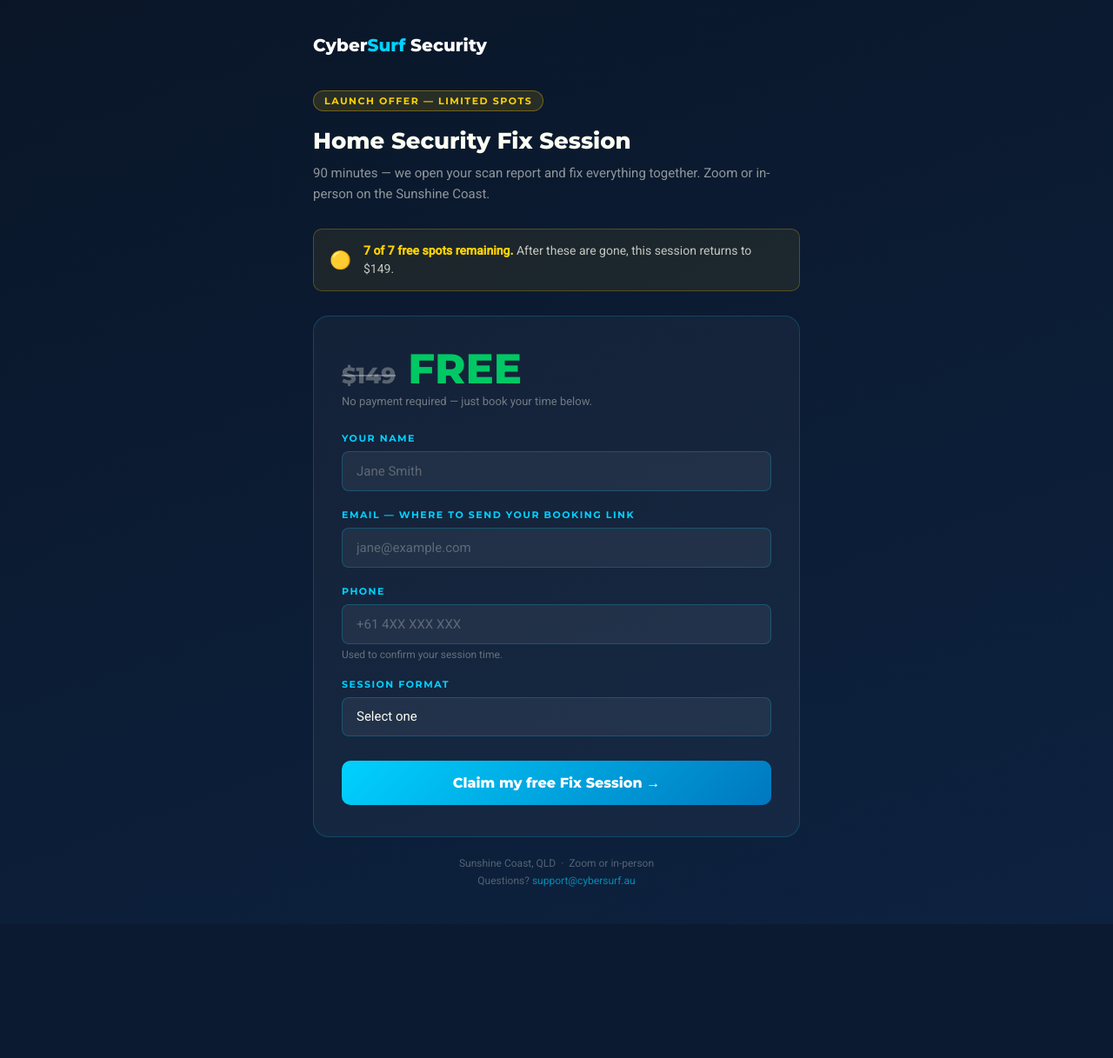
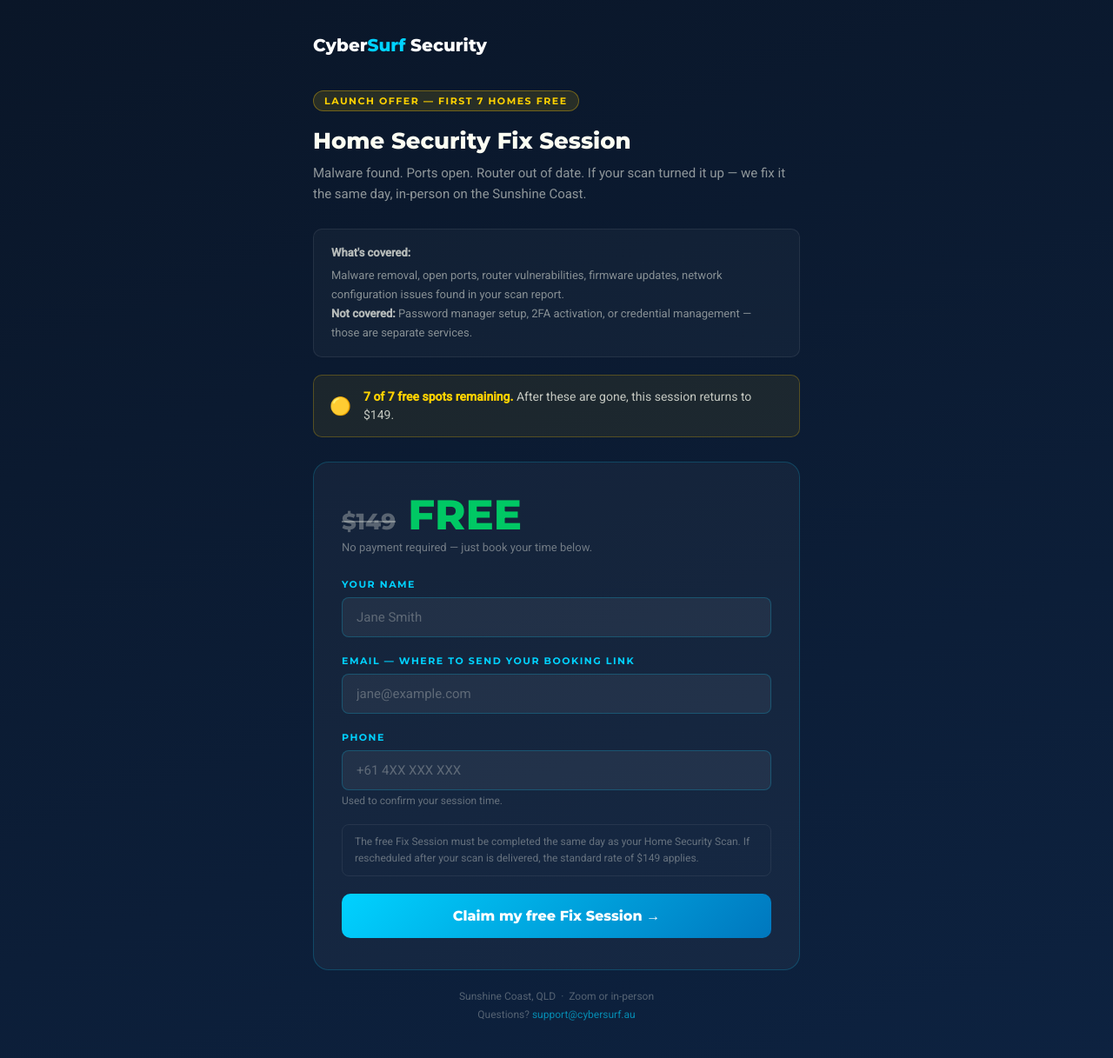
Before and after one commit to dcprojects1111/cybersurf-webapp-basic, a Flask app: page /book-fix-session in a window 1280 px wide. Shown: the whole page at 87% size. Before the commit the page ends 1063 px from the top, so only its background shows below. Run offline with Flask 3, Linux system fonts and the light colour scheme; some libraries are stand-ins or nearby versions.

Commit message:
Fix Session: scope note, same-day condition, remove Zoom option (in-person only)

```diff
--- a/templates/book_fix_session.html
+++ b/templates/book_fix_session.html
@@ -50,9 +50,15 @@
 <div class="page">
   <div class="brand">Cyber<span>Surf</span> Security</div>
 
-  <div class="badge">Launch Offer — Limited Spots</div>
+  <div class="badge">Launch Offer — First 7 Homes Free</div>
   <h1>Home Security Fix Session</h1>
-  <p class="sub">90 minutes — we open your scan report and fix everything together. Zoom or in-person on the Sunshine Coast.</p>
+  <p class="sub">Malware found. Ports open. Router out of date. If your scan turned it up — we fix it the same day, in-person on the Sunshine Coast.</p>
+
+  <div style="background:rgba(255,255,255,.03);border:1px solid rgba(255,255,255,.08);border-radius:10px;padding:16px 20px;margin-bottom:20px;font-size:13px;color:rgba(252,253,242,.5);line-height:1.7;">
+    <strong style="color:rgba(252,253,242,.7);display:block;margin-bottom:4px;">What's covered:</strong>
+    Malware removal, open ports, router vulnerabilities, firmware updates, network configuration issues found in your scan report.<br/>
+    <strong style="color:rgba(252,253,242,.7);">Not covered:</strong> Password manager setup, 2FA activation, or credential management — those are separate services.
+  </div>
 
   {% if spots_remaining > 0 %}
   <div class="spots-bar">
@@ -96,13 +102,10 @@
         <div class="hint">Used to confirm your session time.</div>
       </div>
 
-      <div class="form-group">
-        <label>Session format</label>
-        <select name="session_type" required>
-          <option value="" disabled selected>Select one</option>
-          <option value="zoom">Zoom — online</option>
-          <option value="inperson">In-person — Sunshine Coast (+$0)</option>
-        </select>
+      <input type="hidden" name="session_type" value="inperson"/>
+
+      <div style="font-size:12px;color:rgba(252,253,242,.35);line-height:1.6;margin-bottom:12px;padding:10px 14px;border:1px solid rgba(255,255,255,.07);border-radius:8px;">
+        The free Fix Session must be completed the same day as your Home Security Scan. If rescheduled after your scan is delivered, the standard rate of $149 applies.
       </div>
 
       {% if spots_remaining > 0 %}
```
